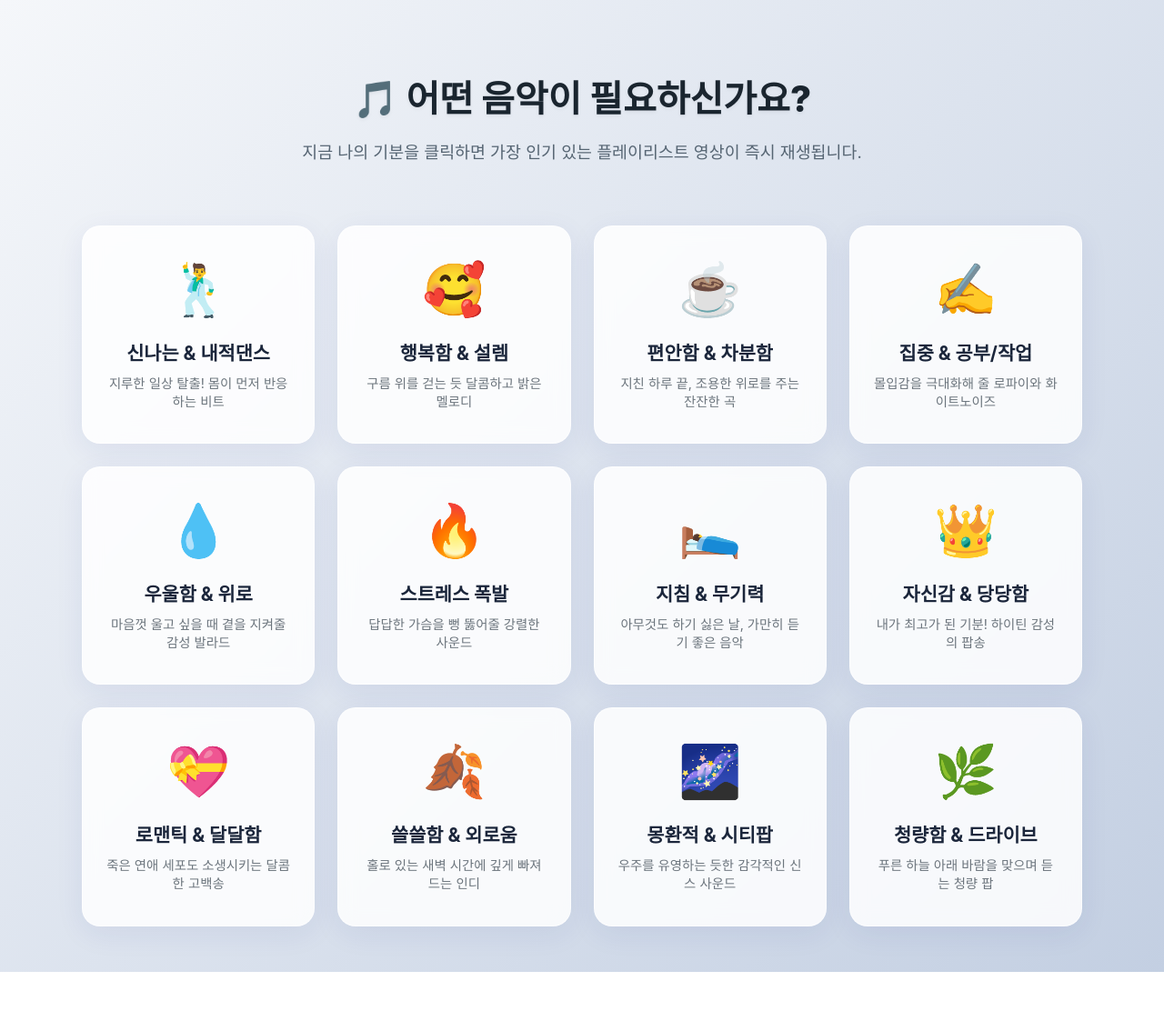
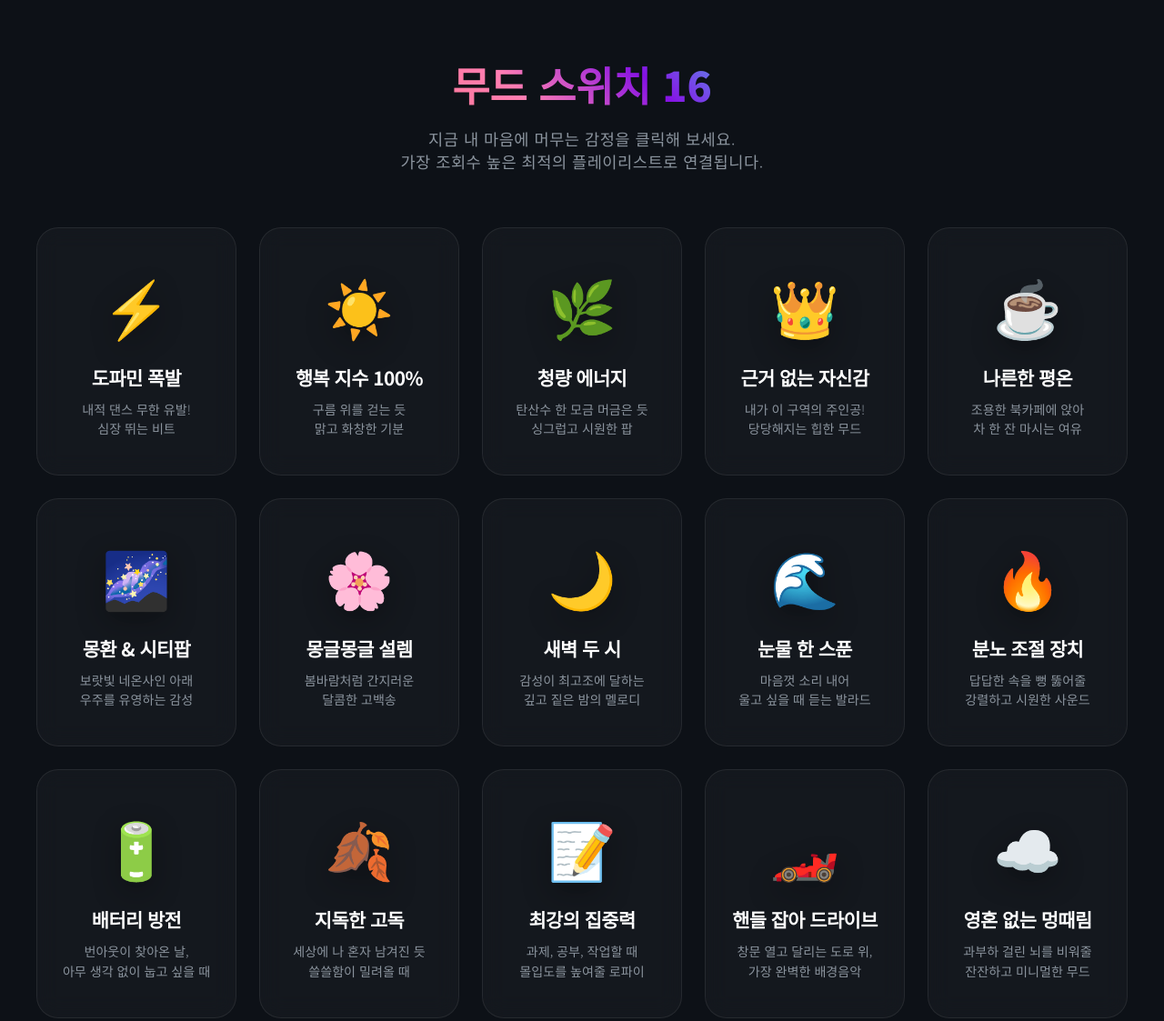
Before and after one commit to Kimtaehwan0101/playlist, a plain HTML site: page index.html in a window 1280 px wide. Shown: the top 1123 px of the page at 91% size. Before the commit the page ends 1069 px from the top, so only its background shows below. Drawn offline with Linux system fonts and the light colour scheme.

Commit message:
Update index.html

```diff
--- a/index.html
+++ b/index.html
@@ -3,207 +3,255 @@
 <head>
     <meta charset="UTF-8">
     <meta name="viewport" content="width=device-width, initial-scale=1.0">
-    <title>오늘 나의 기분은? | 감성 플레이리스트</title>
+    <title>오늘 나의 기분은? | 16 감성 플레이리스트</title>
     <style>
+        @import url('https://fonts.googleapis.com/css2?family=Noto+Sans+KR:wght@300;500;700;900&display=swap');
+
         :root {
-            --bg-gradient: linear-gradient(135deg, #f5f7fa 0%, #c3cfe2 100%);
-            --text-color: #2c3e50;
-            --card-bg: rgba(255, 255, 255, 0.85);
+            --main-bg: #0d1117;
+            --text-light: #ffffff;
+            --text-muted: #8b949e;
+        }
+
+        * {
+            box-sizing: border-box;
+            margin: 0;
+            padding: 0;
         }
 
         body {
-            font-family: 'Pretendard', -apple-system, BlinkMacSystemFont, system-ui, Roboto, sans-serif;
-            background: var(--bg-gradient);
-            color: var(--text-color);
-            margin: 0;
-            padding: 50px 20px;
+            font-family: 'Noto Sans KR', sans-serif;
+            background-color: var(--main-bg);
+            color: var(--text-light);
+            min-height: 100vh;
             display: flex;
             flex-direction: column;
             align-items: center;
-            min-height: 100vh;
+            padding: 60px 20px;
+            overflow-x: hidden;
         }
 
         header {
             text-align: center;
-            margin-bottom: 50px;
+            margin-bottom: 60px;
+            max-width: 600px;
         }
 
         header h1 {
-            font-size: 2.5rem;
-            font-weight: 800;
+            font-size: 2.8rem;
+            font-weight: 900;
+            background: linear-gradient(45deg, #ff758c, #ff7eb3, #8611e4, #4cc9f0);
+            -webkit-background-clip: text;
+            -webkit-text-fill-color: transparent;
             margin-bottom: 15px;
-            color: #1a252f;
-            text-shadow: 0 2px 4px rgba(0,0,0,0.05);
         }
 
         header p {
-            font-size: 1.15rem;
-            color: #566573;
+            font-size: 1.1rem;
+            color: var(--text-muted);
+            font-weight: 300;
+            letter-spacing: 0.5px;
         }
 
         .grid-container {
             display: grid;
-            grid-template-columns: repeat(auto-fit, minmax(240px, 1fr));
+            grid-template-columns: repeat(auto-fit, minmax(220px, 1fr));
             gap: 25px;
-            max-width: 1100px;
+            max-width: 1200px;
             width: 100%;
+            perspective: 1000px; /* 3D 효과를 위한 원근감 세팅 */
         }
 
         .mood-card {
-            background: var(--card-bg);
-            backdrop-filter: blur(10px);
-            border-radius: 20px;
-            padding: 35px 25px;
+            background: rgba(255, 255, 255, 0.03);
+            border: 1px solid rgba(255, 255, 255, 0.08);
+            border-radius: 24px;
+            padding: 40px 20px;
             text-align: center;
             text-decoration: none;
-            color: inherit;
-            box-shadow: 0 8px 32px rgba(31, 38, 135, 0.07);
-            transition: all 0.4s cubic-bezier(0.165, 0.84, 0.44, 1);
-            cursor: pointer;
-            border: 1px solid rgba(255, 255, 255, 0.5);
+            color: var(--text-light);
+            backdrop-filter: blur(12px);
+            transition: all 0.4s cubic-bezier(0.25, 1, 0.5, 1);
             display: flex;
             flex-direction: column;
-            justify-content: center;
             align-items: center;
+            position: relative;
+            overflow: hidden;
         }
 
+        /* 호버 시 입체적으로 튀어나오고 그림자 확산되는 효과 */
         .mood-card:hover {
-            transform: translateY(-8px);
-            box-shadow: 0 15px 30px rgba(0, 0, 0, 0.12);
-            background: #ffffff;
+            transform: translateY(-10px) scale(1.03);
+            border-color: rgba(255, 255, 255, 0.25);
+            box-shadow: 0 20px 40px var(--shadow-color);
+            background: rgba(255, 255, 255, 0.07);
+        }
+
+        /* 카드 내부에 은은한 그라데이션 빛 효과 */
+        .mood-card::before {
+            content: '';
+            position: absolute;
+            top: -50%;
+            left: -50%;
+            width: 200%;
+            height: 200%;
+            background: radial-gradient(circle, var(--shadow-color) 0%, transparent 70%);
+            opacity: 0;
+            transition: opacity 0.4s ease;
+            z-index: -1;
+        }
+
+        .mood-card:hover::before {
+            opacity: 0.15;
         }
 
         .emoji {
-            font-size: 3.5rem;
+            font-size: 3.8rem;
             margin-bottom: 20px;
-            display: block;
-            transition: transform 0.3s ease;
+            filter: drop-shadow(0 10px 15px rgba(0,0,0,0.3));
+            transition: transform 0.4s cubic-bezier(0.175, 0.885, 0.32, 1.275);
         }
 
         .mood-card:hover .emoji {
-            transform: scale(1.18) rotate(5deg);
+            transform: scale(1.25) translateY(-5px);
         }
 
         .mood-name {
             font-size: 1.3rem;
             font-weight: 700;
             margin-bottom: 10px;
-            color: #1b263b;
+            letter-spacing: -0.5px;
         }
 
         .mood-desc {
-            font-size: 0.9rem;
-            color: #6c757d;
-            line-height: 1.4;
+            font-size: 0.88rem;
+            color: var(--text-muted);
+            line-height: 1.5;
+            font-weight: 300;
         }
 
-        /* 호버 시 카드 테두리 및 하단 포인트 선 효과 */
-        .mood-card { position: relative; overflow: hidden; }
-        .mood-card::after {
-            content: '';
-            position: absolute;
-            bottom: 0;
-            left: 0;
-            width: 100%;
-            height: 5px;
-            opacity: 0;
-            transition: opacity 0.3s ease;
-        }
-        .mood-card:hover::after { opacity: 1; }
-
-        .energetic:hover::after { background: #ffbe0b; }
-        .happy:hover::after { background: #ff006e; }
-        .calm:hover::after { background: #06d6a0; }
-        .sad:hover::after { background: #118ab2; }
-        .stressed:hover::after { background: #ef476f; }
-        .romantic:hover::after { background: #ff85a2; }
-        .lonely:hover::after { background: #7209b7; }
-        .dreamy:hover::after { background: #3a0ca3; }
-        .refreshing:hover::after { background: #4cc9f0; }
-        .focus:hover::after { background: #2a9d8f; }
-        .exhausted:hover::after { background: #e76f51; }
-        .confident:hover::after { background: #8338ec; }
+        /* 16가지 무드 고유 테마 컬러 설정 */
+        .m1 { --shadow-color: #ff007f; } /* 신남 */
+        .m2 { --shadow-color: #ffb703; } /* 행복 */
+        .m3 { --shadow-color: #06d6a0; } /* 차분 */
+        .m4 { --shadow-color: #4cc9f0; } /* 청량 */
+        .m5 { --shadow-color: #7209b7; } /* 몽환 */
+        .m6 { --shadow-color: #ff4d6d; } /* 설렘 */
+        .m7 { --shadow-color: #118ab2; } /* 슬픔 */
+        .m8 { --shadow-color: #ef476f; } /* 분노 */
+        .m9 { --shadow-color: #d6ccc2; } /* 무기력 */
+        .m10 { --shadow-color: #f7a072; } /* 집중 */
+        .m11 { --shadow-color: #00f5d4; } /* 자신감 */
+        .m12 { --shadow-color: #ae2012; } /* 고독 */
+        .m13 { --shadow-color: #9b5de5; } /* 새벽감성 */
+        .m14 { --shadow-color: #ff9f1c; } /* 드라이브 */
+        .m15 { --shadow-color: #a2d2ff; } /* 멍때림 */
+        .m16 { --shadow-color: #e2e2e2; } /* 비오는날 */
 
     </style>
 </head>
 <body>
 
     <header>
-        <h1>🎵 어떤 음악이 필요하신가요?</h1>
-        <p>지금 나의 기분을 클릭하면 가장 인기 있는 플레이리스트 영상이 즉시 재생됩니다.</p>
+        <h1>무드 스위치 16</h1>
+        <p>지금 내 마음에 머무는 감정을 클릭해 보세요.<br>가장 조회수 높은 최적의 플레이리스트로 연결됩니다.</p>
     </header>
 
     <div class="grid-container">
-        <a href="http://www.youtube.com/watch?v=mYJ8EZOfAPo" target="_blank" class="mood-card energetic">
-            <span class="emoji">🕺</span>
-            <div class="mood-name">신나는 & 내적댄스</div>
-            <div class="mood-desc">지루한 일상 탈출! 몸이 먼저 반응하는 비트</div>
+        <a href="https://www.youtube.com/results?search_query=신나는+내적댄스+플레이리스트&sp=CAM%253D" target="_blank" class="mood-card m1">
+            <span class="emoji">⚡</span>
+            <div class="mood-name">도파민 폭발</div>
+            <div class="mood-desc">내적 댄스 무한 유발!<br>심장 뛰는 비트</div>
         </a>
 
-        <a href="https://www.youtube.com/watch?v=R0kGqZ7z-yE" target="_blank" class="mood-card happy">
-            <span class="emoji">🥰</span>
-            <div class="mood-name">행복함 & 설렘</div>
-            <div class="mood-desc">구름 위를 걷는 듯 달콤하고 밝은 멜로디</div>
+        <a href="https://www.youtube.com/results?search_query=행복해지는+밝은+팝송+플레이리스트&sp=CAM%253D" target="_blank" class="mood-card m2">
+            <span class="emoji">☀️</span>
+            <div class="mood-name">행복 지수 100%</div>
+            <div class="mood-desc">구름 위를 걷는 듯<br>맑고 화창한 기분</div>
         </a>
 
-        <a href="https://www.youtube.com/watch?v=8Vw6_UvmO24" target="_blank" class="mood-card calm">
-            <span class="emoji">☕</span>
-            <div class="mood-name">편안함 & 차분함</div>
-            <div class="mood-desc">지친 하루 끝, 조용한 위로를 주는 잔잔한 곡</div>
+        <a href="https://www.youtube.com/results?search_query=청량하고+시원한+아이돌+플레이리스트&sp=CAM%253D" target="_blank" class="mood-card m4">
+            <span class="emoji">🌿</span>
+            <div class="mood-name">청량 에너지</div>
+            <div class="mood-desc">탄산수 한 모금 머금은 듯<br>싱그럽고 시원한 팝</div>
         </a>
 
-        <a href="https://www.youtube.com/watch?v=7uMR876O8f0" target="_blank" class="mood-card focus">
-            <span class="emoji">✍️</span>
-            <div class="mood-name">집중 & 공부/작업</div>
-            <div class="mood-desc">몰입감을 극대화해 줄 로파이와 화이트노이즈</div>
+        <a href="https://www.youtube.com/results?search_query=자신감+뿜뿜+당당한+팝송+플레이리스트&sp=CAM%253D" target="_blank" class="mood-card m11">
+            <span class="emoji">👑</span>
+            <div class="mood-name">근거 없는 자신감</div>
+            <div class="mood-desc">내가 이 구역의 주인공!<br>당당해지는 힙한 무드</div>
         </a>
 
-        <a href="https://www.youtube.com/watch?v=m_B5pIsC2m4" target="_blank" class="mood-card sad">
-            <span class="emoji">💧</span>
-            <div class="mood-name">우울함 & 위로</div>
-            <div class="mood-desc">마음껏 울고 싶을 때 곁을 지켜줄 감성 발라드</div>
+        <a href="https://www.youtube.com/results?search_query=차분하고+편안한+카페+재즈+플레이리스트&sp=CAM%253D" target="_blank" class="mood-card m3">
+            <span class="emoji">☕</span>
+            <div class="mood-name">나른한 평온</div>
+            <div class="mood-desc">조용한 북카페에 앉아<br>차 한 잔 마시는 여유</div>
         </a>
 
-        <a href="https://www.youtube.com/watch?v=gXp_jS9z7qQ" target="_blank" class="mood-card stressed">
-            <span class="emoji">🔥</span>
-            <div class="mood-name">스트레스 폭발</div>
-            <div class="mood-desc">답답한 가슴을 뻥 뚫어줄 강렬한 사운드</div>
+        <a href="https://www.youtube.com/results?search_query=몽환적인+시티팝+신스팝+플레이리스트&sp=CAM%253D" target="_blank" class="mood-card m5">
+            <span class="emoji">🌌</span>
+            <div class="mood-name">몽환 & 시티팝</div>
+            <div class="mood-desc">보랏빛 네온사인 아래<br>우주를 유영하는 감성</div>
         </a>
 
-        <a href="https://www.youtube.com/watch?v=vV68L79qZxs" target="_blank" class="mood-card exhausted">
-            <span class="emoji">🛌</span>
-            <div class="mood-name">지침 & 무기력</div>
-            <div class="mood-desc">아무것도 하기 싫은 날, 가만히 듣기 좋은 음악</div>
+        <a href="https://www.youtube.com/results?search_query=연애세포+자극+달달한+노래+플레이리스트&sp=CAM%253D" target="_blank" class="mood-card m6">
+            <span class="emoji">🌸</span>
+            <div class="mood-name">몽글몽글 설렘</div>
+            <div class="mood-desc">봄바람처럼 간지러운<br>달콤한 고백송</div>
         </a>
 
-        <a href="https://www.youtube.com/watch?v=I_W_bUq1vvs" target="_blank" class="mood-card confident">
-            <span class="emoji">👑</span>
-            <div class="mood-name">자신감 & 당당함</div>
-            <div class="mood-desc">내가 최고가 된 기분! 하이틴 감성의 팝송</div>
+        <a href="https://www.youtube.com/results?search_query=새벽감성+차분한+인디+플레이리스트&sp=CAM%253D" target="_blank" class="mood-card m13">
+            <span class="emoji">🌙</span>
+            <div class="mood-name">새벽 두 시</div>
+            <div class="mood-desc">감성이 최고조에 달하는<br>깊고 짙은 밤의 멜로디</div>
         </a>
 
-        <a href="https://www.youtube.com/watch?v=cM1oG_M5f1c" target="_blank" class="mood-card romantic">
-            <span class="emoji">💝</span>
-            <div class="mood-name">로맨틱 & 달달함</div>
-            <div class="mood-desc">죽은 연애 세포도 소생시키는 달콤한 고백송</div>
+        <a href="https://www.youtube.com/results?search_query=눈물+펑펑+슬픈+발라드+플레이리스트&sp=CAM%253D" target="_blank" class="mood-card m7">
+            <span class="emoji">🌊</span>
+            <div class="mood-name">눈물 한 스푼</div>
+            <div class="mood-desc">마음껏 소리 내어<br>울고 싶을 때 듣는 발라드</div>
         </a>
 
-        <a href="https://www.youtube.com/watch?v=9_FOnK-L6OQ" target="_blank" class="mood-card lonely">
-            <span class="emoji">🍂</span>
-            <div class="mood-name">쓸쓸함 & 외로움</div>
-            <div class="mood-desc">홀로 있는 새벽 시간에 깊게 빠져드는 인디</div>
+        <a href="https://www.youtube.com/results?search_query=스트레스+풀리는+강렬한+락+플레이리스트&sp=CAM%253D" target="_blank" class="mood-card m8">
+            <span class="emoji">🔥</span>
+            <div class="mood-name">분노 조절 장치</div>
+            <div class="mood-desc">답답한 속을 뻥 뚫어줄<br>강렬하고 시원한 사운드</div>
         </a>
 
-        <a href="https://www.youtube.com/watch?v=MAnX6Hsh1N4" target="_blank" class="mood-card dreamy">
-            <span class="emoji">🌌</span>
-            <div class="mood-name">몽환적 & 시티팝</div>
-            <div class="mood-desc">우주를 유영하는 듯한 감각적인 신스 사운드</div>
+        <a href="https://www.youtube.com/results?search_query=아무것도+하기싫을때+무기력+플레이리스트&sp=CAM%253D" target="_blank" class="mood-card m9">
+            <span class="emoji">🔋</span>
+            <div class="mood-name">배터리 방전</div>
+            <div class="mood-desc">번아웃이 찾아온 날,<br>아무 생각 없이 눕고 싶을 때</div>
         </a>
 
-        <a href="https://www.youtube.com/watch?v=680Q7K9wM_U" target="_blank" class="mood-card refreshing">
-            <span class="emoji">🌿</span>
-            <div class="mood-name">청량함 & 드라이브</div>
-            <div class="mood-desc">푸른 하늘 아래 바람을 맞으며 듣는 청량 팝</div>
+        <a href="https://www.youtube.com/results?search_query=쓸쓸하고+외로운+고독한+노래+플레이리스트&sp=CAM%253D" target="_blank" class="mood-card m12">
+            <span class="emoji">🍂</span>
+            <div class="mood-name">지독한 고독</div>
+            <div class="mood-desc">세상에 나 혼자 남겨진 듯<br>쓸쓸함이 밀려올 때</div>
+        </a>
+
+        <a href="https://www.youtube.com/results?search_query=공부할때+듣는+가사없는+로파이&sp=CAM%253D" target="_blank" class="mood-card m10">
+            <span class="emoji">📝</span>
+            <div class="mood-name">최강의 집중력</div>
+            <div class="mood-desc">과제, 공부, 작업할 때<br>몰입도를 높여줄 로파이</div>
+        </a>
+
+        <a href="https://www.youtube.com/results?search_query=드라이브+신나는+팝송+플레이리스트&sp=CAM%253D" target="_blank" class="mood-card m14">
+            <span class="emoji">🏎️</span>
+            <div class="mood-name">핸들 잡아 드라이브</div>
+            <div class="mood-desc">창문 열고 달리는 도로 위,<br>가장 완벽한 배경음악</div>
+        </a>
+
+        <a href="https://www.youtube.com/results?search_query=아무생각없이+불멍+물멍+플레이리스트&sp=CAM%253D" target="_blank" class="mood-card m15">
+            <span class="emoji">☁️</span>
+            <div class="mood-name">영혼 없는 멍때림</div>
+            <div class="mood-desc">과부하 걸린 뇌를 비워줄<br>잔잔하고 미니멀한 무드</div>
+        </a>
+
+        <a href="https://www.youtube.com/results?search_query=비오는날+듣기좋은+감성+플레이리스트&sp=CAM%253D" target="_blank" class="mood-card m16">
+            <span class="emoji">☔</span>
+            <div class="mood-name">빗소리와 멜로디</div>
+            <div class="mood-desc">툭툭 떨어지는 빗방울과<br>찰떡같이 어울리는 감성곡</div>
         </a>
     </div>
 
```
